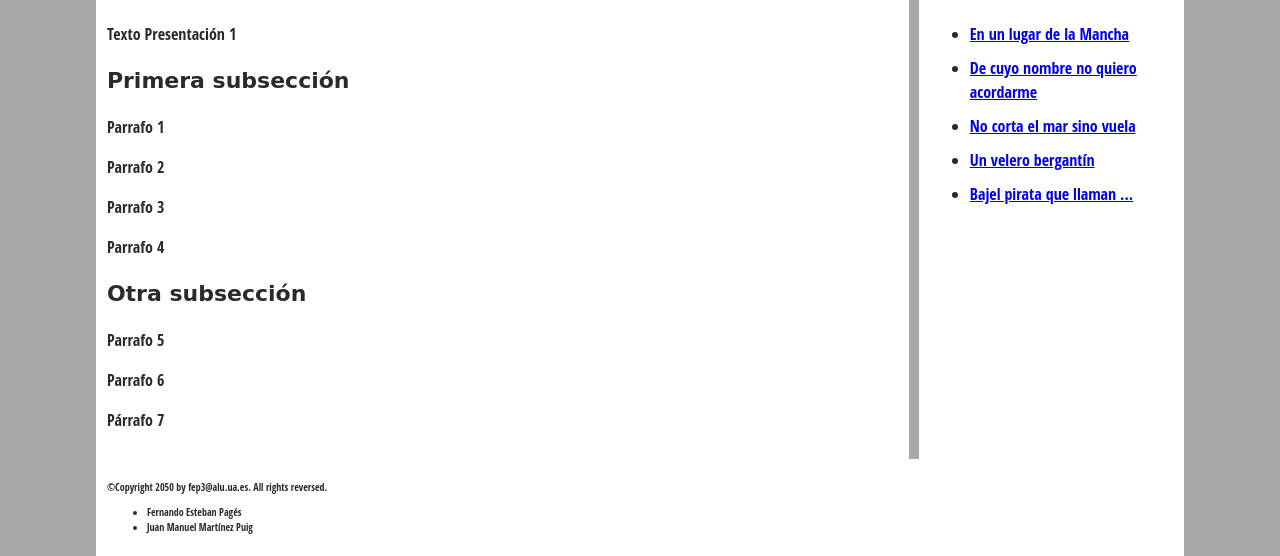
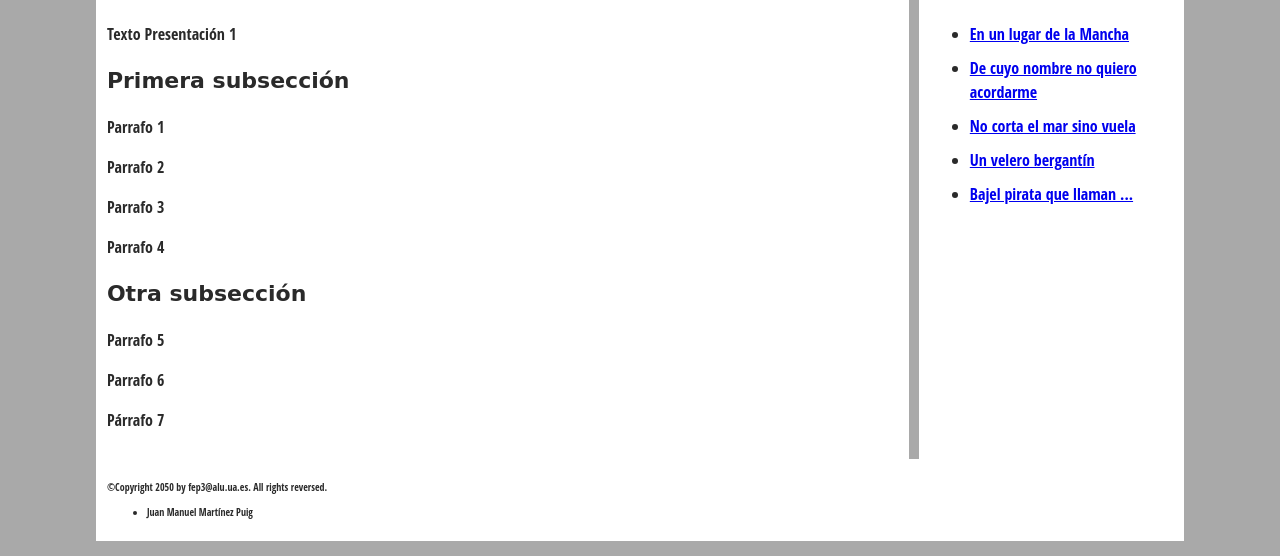
Before and after one commit to Kereck/curso-git-repo1, a plain HTML site: page index.html in a window 1280 px wide. Shown: the part 305-861 px from the top of the page. Drawn offline with Linux system fonts and the light colour scheme.

Commit message:
Eliminado Fernando

```diff
--- a/index.html
+++ b/index.html
@@ -73,7 +73,6 @@
   <footer>
    <p>©Copyright 2050 by fep3@alu.ua.es. All rights reversed.</p>
    <ul>
-     <li>Fernando Esteban Pagés</li>
      <li>Juan Manuel Martínez Puig</li>
    </ul>
   </footer>
```
